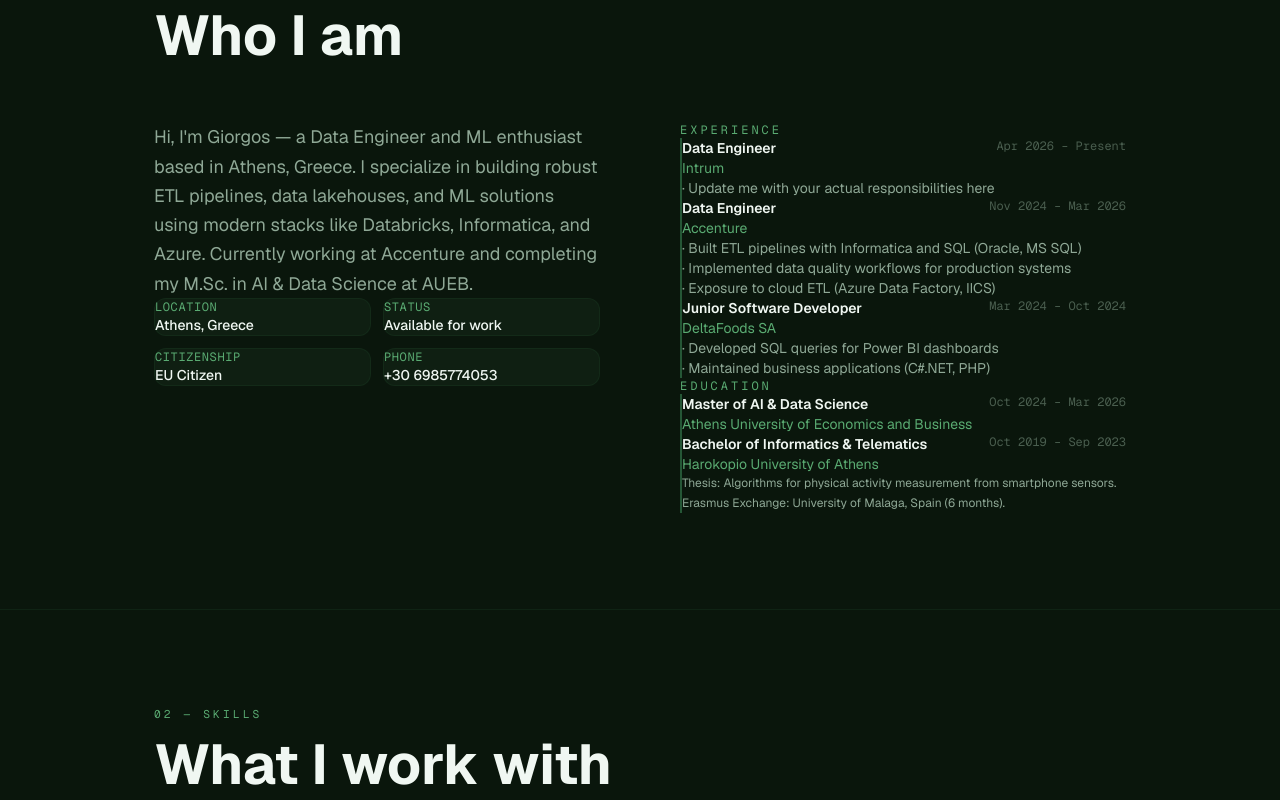
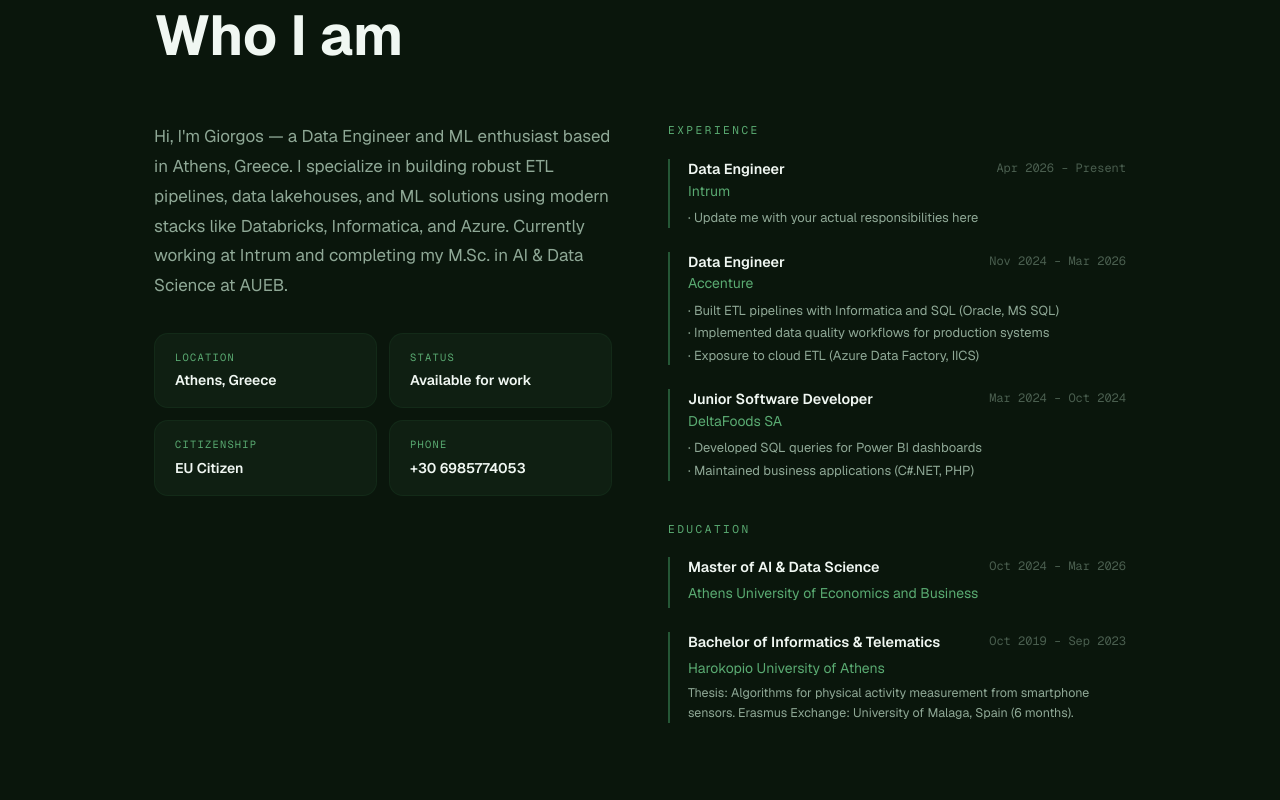
Before and after one commit to kitsakisGk/PersonalPortfolio, a Next.js app: page / in a window 1280 px wide. Shown: the part 920-1720 px from the top of the page. Built offline with nearby package versions, Linux system fonts and the light colour scheme.

Commit message:
Rewrite About section with proper inline layout

```diff
--- a/components/sections/About.tsx
+++ b/components/sections/About.tsx
@@ -7,120 +7,168 @@
 
 const fadeUp = makeFadeUp(0.1);
 
+const stats = [
+  { label: "Location", value: "Athens, Greece" },
+  { label: "Status", value: "Available for work" },
+  { label: "Citizenship", value: "EU Citizen" },
+  { label: "Phone", value: "+30 6985774053" },
+];
+
 export default function About() {
   return (
     <SectionWrapper id="about" tinted>
       <SectionHeader index="01" label="About" title="Who I am" />
 
-      <div className="grid grid-cols-1 lg:grid-cols-2 gap-12 lg:gap-20">
-        {/* Left — bio + stats */}
-        <div>
-          <motion.p
-            className="text-base md:text-lg leading-relaxed mb-8"
-            style={{ color: "var(--text-secondary)" }}
+      <div
+        style={{
+          display: "grid",
+          gridTemplateColumns: "repeat(auto-fit, minmax(min(100%, 440px), 1fr))",
+          gap: "3.5rem",
+          alignItems: "start",
+        }}
+      >
+        {/* Left — bio + stat cards */}
+        <motion.div
           initial="hidden"
           whileInView="visible"
           viewport={{ once: true, margin: "-60px" }}
           custom={1}
           variants={fadeUp}
         >
-            Hi, I&apos;m Giorgos — a Data Engineer and ML enthusiast based in Athens,
-            Greece. I specialize in building robust ETL pipelines, data
+          <p
+            style={{
+              fontSize: "1.0625rem",
+              lineHeight: 1.75,
+              color: "var(--text-secondary)",
+              marginBottom: "2rem",
+            }}
+          >
+            Hi, I&apos;m Giorgos — a Data Engineer and ML enthusiast based in
+            Athens, Greece. I specialize in building robust ETL pipelines, data
             lakehouses, and ML solutions using modern stacks like Databricks,
-            Informatica, and Azure. Currently working at Accenture and
-            completing my M.Sc. in AI &amp; Data Science at AUEB.
-          </motion.p>
+            Informatica, and Azure. Currently working at Intrum and completing my
+            M.Sc. in AI &amp; Data Science at AUEB.
+          </p>
 
+          <div
+            style={{
+              display: "grid",
+              gridTemplateColumns: "1fr 1fr",
+              gap: "0.75rem",
+            }}
+          >
+            {stats.map(({ label, value }) => (
+              <div
+                key={label}
+                style={{
+                  padding: "1rem 1.25rem",
+                  borderRadius: "0.875rem",
+                  background: "var(--bg-card)",
+                  border: "1px solid var(--border)",
+                }}
+              >
+                <p
+                  style={{
+                    fontSize: "0.65rem",
+                    fontFamily: "var(--font-geist-mono), monospace",
+                    textTransform: "uppercase",
+                    letterSpacing: "0.12em",
+                    color: "var(--accent-light)",
+                    marginBottom: "0.3rem",
+                  }}
+                >
+                  {label}
+                </p>
+                <p
+                  style={{
+                    fontSize: "0.875rem",
+                    fontWeight: 600,
+                    color: "var(--text-primary)",
+                  }}
+                >
+                  {value}
+                </p>
+              </div>
+            ))}
+          </div>
+        </motion.div>
+
+        {/* Right — experience + education */}
+        <div style={{ display: "flex", flexDirection: "column", gap: "2.5rem" }}>
+          {/* Experience */}
           <motion.div
-            className="grid grid-cols-2 gap-3"
             initial="hidden"
             whileInView="visible"
             viewport={{ once: true, margin: "-60px" }}
             custom={2}
             variants={fadeUp}
           >
-            {[
-              { label: "Location", value: "Athens, Greece" },
-              { label: "Status", value: "Available for work" },
-              { label: "Citizenship", value: "EU Citizen" },
-              { label: "Phone", value: "+30 6985774053" },
-            ].map(({ label, value }) => (
-              <div
-                key={label}
-                className="p-4 rounded-xl"
+            <p
               style={{
-                  background: "var(--bg-card)",
-                  border: "1px solid var(--border)",
+                fontSize: "0.7rem",
+                fontFamily: "var(--font-geist-mono), monospace",
+                letterSpacing: "0.22em",
+                textTransform: "uppercase",
+                color: "var(--accent-light)",
+                marginBottom: "1.25rem",
               }}
-              >
-                <p
-                  className="text-xs font-mono uppercase tracking-wider mb-1"
-                  style={{ color: "var(--accent-light)" }}
-                >
-                  {label}
-                </p>
-                <p
-                  className="text-sm font-medium"
-                  style={{ color: "var(--text-primary)" }}
-                >
-                  {value}
-                </p>
-              </div>
-            ))}
-          </motion.div>
-        </div>
-
-        {/* Right — experience + education */}
-        <div className="space-y-10">
-          {/* Experience */}
-          <motion.div
-            initial="hidden"
-            whileInView="visible"
-            viewport={{ once: true, margin: "-60px" }}
-            custom={3}
-            variants={fadeUp}
-          >
-            <p
-              className="text-xs font-mono tracking-[0.25em] uppercase mb-5"
-              style={{ color: "var(--accent-light)" }}
             >
               Experience
             </p>
-            <div className="space-y-6">
+            <div style={{ display: "flex", flexDirection: "column", gap: "1.5rem" }}>
               {experience.map((job) => (
                 <div
                   key={job.company}
-                  className="pl-5"
-                  style={{ borderLeft: "2px solid var(--accent)" }}
+                  style={{
+                    paddingLeft: "1.125rem",
+                    borderLeft: "2px solid var(--accent)",
+                  }}
                 >
-                  <div className="flex flex-wrap items-start justify-between gap-2 mb-2">
+                  <div
+                    style={{
+                      display: "flex",
+                      justifyContent: "space-between",
+                      alignItems: "flex-start",
+                      gap: "0.75rem",
+                      marginBottom: "0.4rem",
+                      flexWrap: "wrap",
+                    }}
+                  >
                     <div>
                       <p
-                        className="font-semibold text-sm"
-                        style={{ color: "var(--text-primary)" }}
+                        style={{
+                          fontSize: "0.9rem",
+                          fontWeight: 600,
+                          color: "var(--text-primary)",
+                        }}
                       >
                         {job.role}
                       </p>
                       <p
-                        className="text-sm"
-                        style={{ color: "var(--accent-light)" }}
+                        style={{
+                          fontSize: "0.875rem",
+                          color: "var(--accent-light)",
+                        }}
                       >
                         {job.company}
                       </p>
                     </div>
                     <span
-                      className="text-xs font-mono"
-                      style={{ color: "var(--text-muted)" }}
+                      style={{
+                        fontSize: "0.75rem",
+                        fontFamily: "var(--font-geist-mono), monospace",
+                        color: "var(--text-muted)",
+                        whiteSpace: "nowrap",
+                      }}
                     >
                       {job.period}
                     </span>
                   </div>
-                  <ul className="space-y-1">
+                  <ul style={{ display: "flex", flexDirection: "column", gap: "0.2rem" }}>
                     {job.bullets.map((b) => (
                       <li
                         key={b}
-                        className="text-sm"
-                        style={{ color: "var(--text-secondary)" }}
+                        style={{ fontSize: "0.8125rem", color: "var(--text-secondary)" }}
                       >
                         · {b}
                       </li>
@@ -136,47 +184,65 @@
             initial="hidden"
             whileInView="visible"
             viewport={{ once: true, margin: "-60px" }}
-            custom={4}
+            custom={3}
             variants={fadeUp}
           >
             <p
-              className="text-xs font-mono tracking-[0.25em] uppercase mb-5"
-              style={{ color: "var(--accent-light)" }}
+              style={{
+                fontSize: "0.7rem",
+                fontFamily: "var(--font-geist-mono), monospace",
+                letterSpacing: "0.22em",
+                textTransform: "uppercase",
+                color: "var(--accent-light)",
+                marginBottom: "1.25rem",
+              }}
             >
               Education
             </p>
-            <div className="space-y-6">
+            <div style={{ display: "flex", flexDirection: "column", gap: "1.5rem" }}>
               {education.map((ed) => (
                 <div
                   key={ed.degree}
-                  className="pl-5"
-                  style={{ borderLeft: "2px solid var(--accent)" }}
+                  style={{
+                    paddingLeft: "1.125rem",
+                    borderLeft: "2px solid var(--accent)",
+                  }}
                 >
-                  <div className="flex flex-wrap items-start justify-between gap-2 mb-1">
+                  <div
+                    style={{
+                      display: "flex",
+                      justifyContent: "space-between",
+                      alignItems: "flex-start",
+                      gap: "0.75rem",
+                      marginBottom: "0.25rem",
+                      flexWrap: "wrap",
+                    }}
+                  >
                     <p
-                      className="font-semibold text-sm"
-                      style={{ color: "var(--text-primary)" }}
+                      style={{
+                        fontSize: "0.9rem",
+                        fontWeight: 600,
+                        color: "var(--text-primary)",
+                      }}
                     >
                       {ed.degree}
                     </p>
                     <span
-                      className="text-xs font-mono"
-                      style={{ color: "var(--text-muted)" }}
+                      style={{
+                        fontSize: "0.75rem",
+                        fontFamily: "var(--font-geist-mono), monospace",
+                        color: "var(--text-muted)",
+                        whiteSpace: "nowrap",
+                      }}
                     >
                       {ed.period}
                     </span>
                   </div>
-                  <p
-                    className="text-sm mb-1"
-                    style={{ color: "var(--accent-light)" }}
-                  >
+                  <p style={{ fontSize: "0.875rem", color: "var(--accent-light)", marginBottom: "0.25rem" }}>
                     {ed.school}
                   </p>
                   {ed.note && (
-                    <p
-                      className="text-xs leading-relaxed"
-                      style={{ color: "var(--text-secondary)" }}
-                    >
+                    <p style={{ fontSize: "0.78rem", color: "var(--text-secondary)", lineHeight: 1.6 }}>
                       {ed.note}
                     </p>
                   )}
```
Lines whose indentation alone changed are shown as unchanged.
